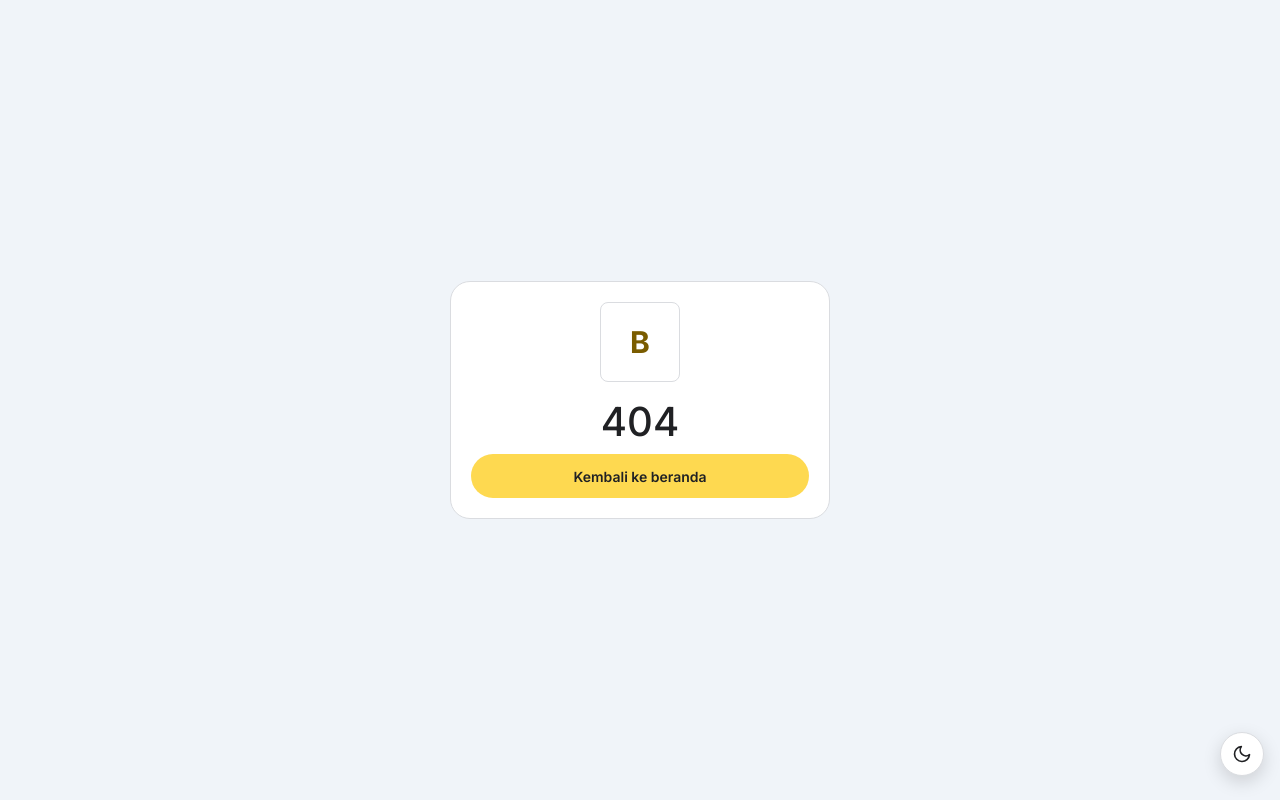
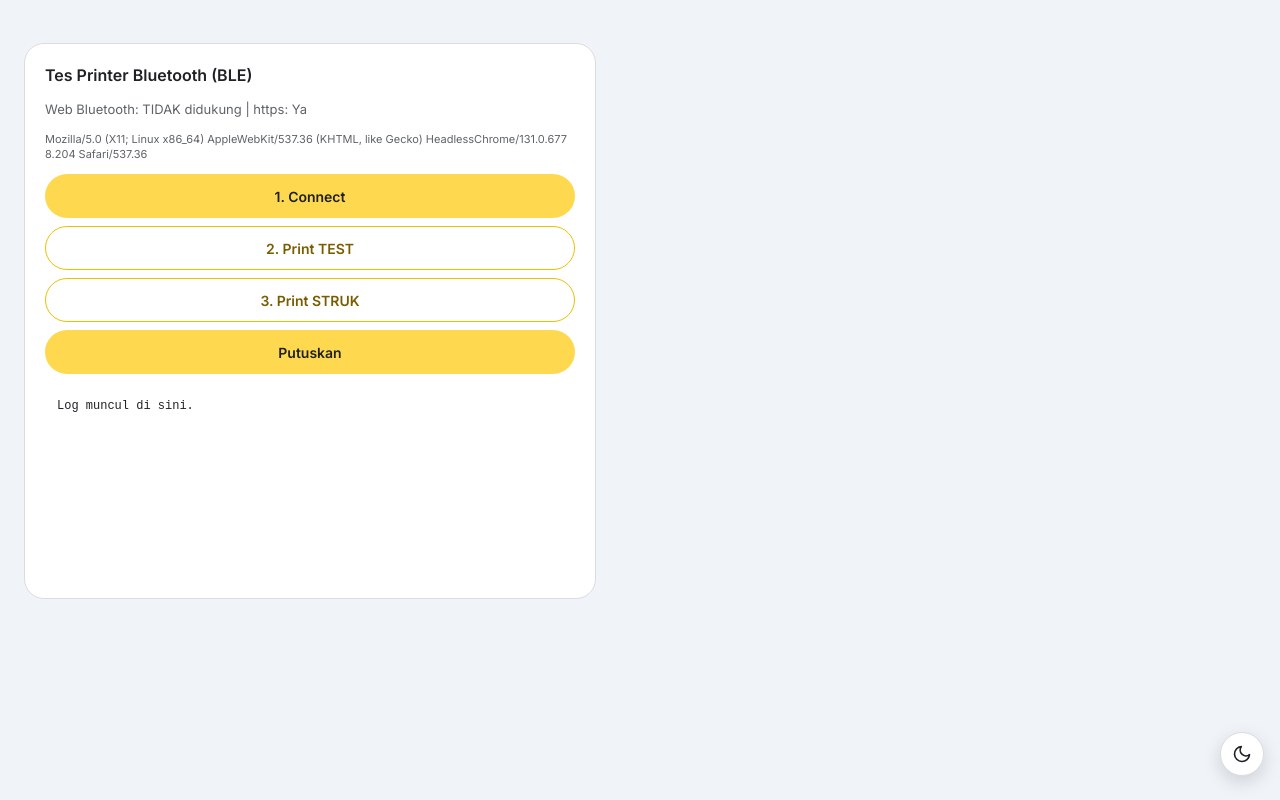
Before and after one commit to RisDeveloper/barberbeta, a Next.js app: page /printer-test in a window 1280 px wide. Before the commit this address had no page. Built offline with nearby package versions, Linux system fonts and the light colour scheme.

Commit message:
test: add standalone BLE printer diagnostic page

```diff
--- /dev/null
+++ b/src/app/cashier/printer-test/page.tsx
@@ -0,0 +1,2 @@
+"use client";
+export { default } from "@/app/printer-test/page";
--- /dev/null
+++ b/src/app/printer-test/page.tsx
@@ -0,0 +1,89 @@
+"use client";
+import { useEffect, useState } from "react";
+import { buildReceipt } from "@/lib/escpos";
+import { bluetoothSupported, connectPrinter, printBytes, disconnectPrinter, isPrinterConnected } from "@/lib/bluetooth-printer";
+
+export default function PrinterTest() {
+  const [log, setLog] = useState<string[]>([]);
+  const [ready, setReady] = useState(false);
+
+  useEffect(() => { setReady(true); }, []);
+
+  function push(s: string) {
+    setLog((l) => [...l, `${new Date().toLocaleTimeString("id-ID")} — ${s}`]);
+  }
+  async function connect() {
+    try {
+      push("Meminta pilih printer…");
+      const name = await connectPrinter();
+      push(`TERHUBUNG: ${name}`);
+    } catch (e: any) {
+      push(`ERROR connect: ${e?.message ?? e}`);
+    }
+  }
+  async function test() {
+    try {
+      if (!isPrinterConnected()) await connect();
+      const text = "\x1B@TES PRINT BLE 123\n\n\n\x1D\x56\x42\x00";
+      const bytes = new Uint8Array(text.length);
+      for (let i = 0; i < text.length; i++) bytes[i] = text.charCodeAt(i) & 0xff;
+      push(`Mengirim ${bytes.length} byte tes…`);
+      await printBytes(bytes);
+      push("SELESAI kirim tes");
+    } catch (e: any) {
+      push(`ERROR kirim: ${e?.message ?? e}`);
+    }
+  }
+  async function struk() {
+    try {
+      if (!isPrinterConnected()) await connect();
+      const bytes = buildReceipt({
+        widthMm: 58,
+        shop: "TEST CABANG",
+        date: new Date(),
+        service: "Cukur",
+        barber: "Barber 01",
+        customer: "Tes Print",
+        priceRp: 35000,
+        discountRp: 5000,
+        totalRp: 30000,
+        paidRp: 35000,
+        changeRp: 5000,
+        method: "Tunai",
+        footer: "Terima kasih",
+      });
+      push(`Mengirim ${bytes.length} byte struk…`);
+      await printBytes(bytes);
+      push("SELESAI kirim struk");
+    } catch (e: any) {
+      push(`ERROR kirim: ${e?.message ?? e}`);
+    }
+  }
+  function putus() {
+    disconnectPrinter();
+    push("Koneksi diputus");
+  }
+
+  return (
+    <main className="main" style={{ maxWidth: 620 }}>
+      <div className="card">
+        <h2>Tes Printer Bluetooth (BLE)</h2>
+        <p style={{ fontSize: 13, color: "var(--muted)" }}>
+          {ready ? `Web Bluetooth: ${bluetoothSupported() ? "Didukung" : "TIDAK didukung"} | https: ${window.isSecureContext ? "Ya" : "Tidak"}` : "Memuat…"}
+        </p>
+        <p style={{ fontSize: 11, color: "var(--muted)", wordBreak: "break-all" }}>
+          {ready ? navigator.userAgent : ""}
+        </p>
+        <div style={{ display: "flex", gap: 8, flexWrap: "wrap", margin: "12px 0" }}>
+          <button className="btn" onClick={connect}>1. Connect</button>
+          <button className="btn t" onClick={test}>2. Print TEST</button>
+          <button className="btn t" onClick={struk}>3. Print STRUK</button>
+          <button className="btn" onClick={putus}>Putuskan</button>
+        </div>
+        <pre style={{ background: "var(--card)", padding: 12, borderRadius: 8, fontSize: 12, whiteSpace: "pre-wrap", minHeight: 180 }}>
+{log.join("\n") || "Log muncul di sini."}
+        </pre>
+      </div>
+    </main>
+  );
+}
--- a/src/middleware.ts
+++ b/src/middleware.ts
@@ -2,7 +2,7 @@ import { NextResponse, type NextRequest } from "next/server";
 const PORTALS: Record<string, string> = { auth: "auth", kasir: "cashier", admin: "admin", owner: "owner", employee: "employee" };
 export function middleware(req: NextRequest) {
   const { pathname } = req.nextUrl;
-  if (pathname.startsWith("/api") || pathname.startsWith("/_next")) return NextResponse.next();
+  if (pathname.startsWith("/api") || pathname.startsWith("/_next") || pathname === "/printer-test") return NextResponse.next();
   if (pathname === "/customer" || pathname === "/customer/") return NextResponse.rewrite(new URL("/customer.html", req.url));
   if (pathname.startsWith("/cashier/attendance") || pathname.startsWith("/employee/attendance")) {
     const r = NextResponse.next();
```
